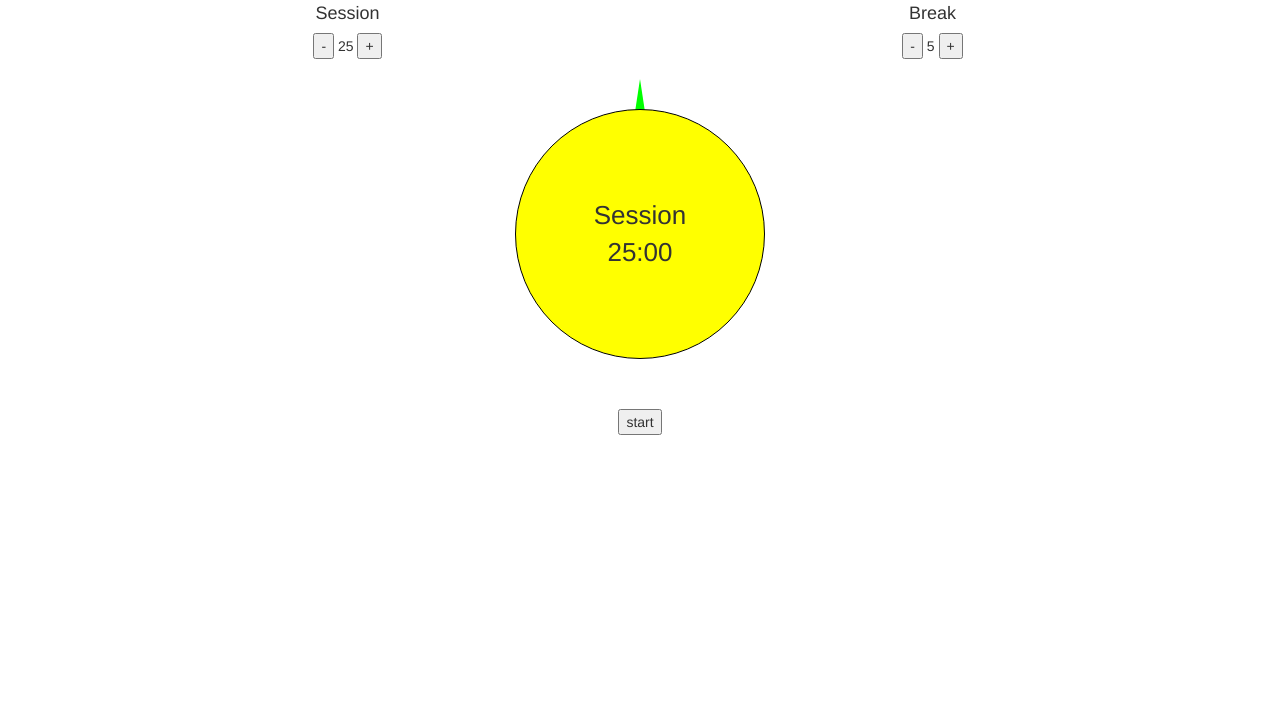
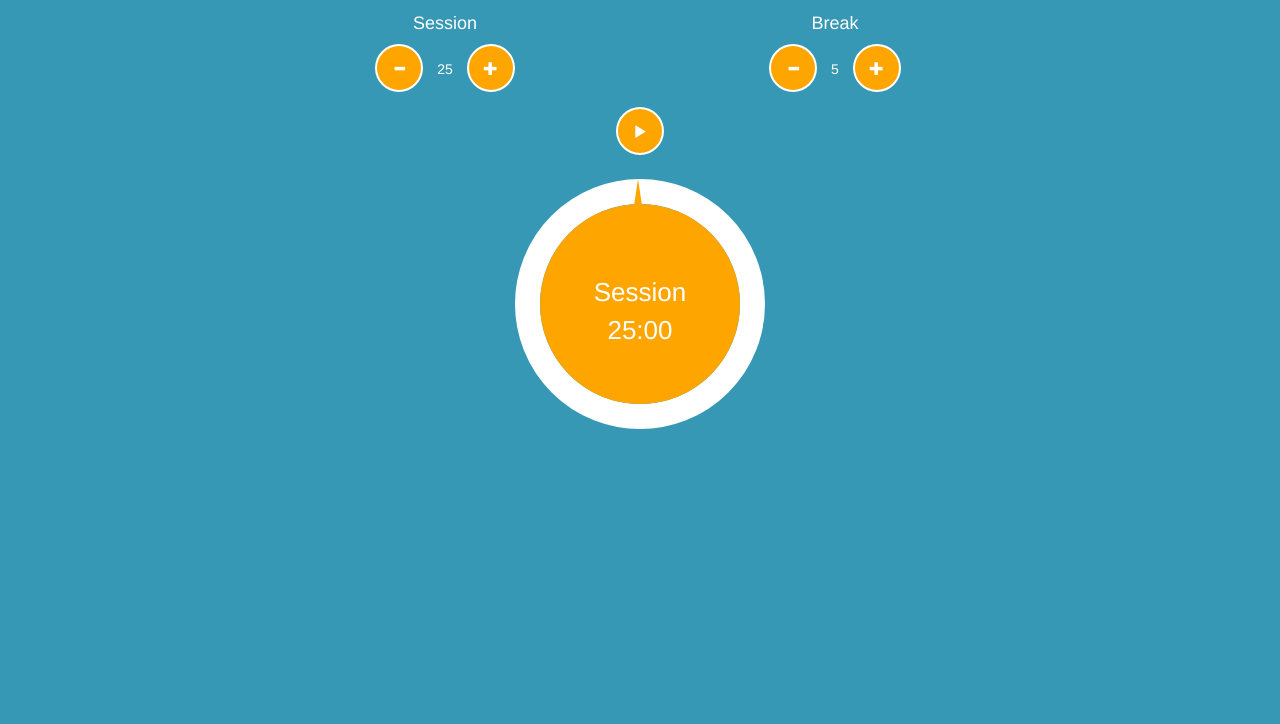
Before and after one commit to relwiwa/fcc-pomodoro-clock, a plain HTML site: page index.html in a window 1280 px wide. Shown: the part 76-800 px from the top of the page. Drawn offline with nearby package versions, Linux system fonts and the light colour scheme; some packages are replaced by stand-ins of ours.

Commit message:
Styling done
- For switch between sess and brk styling, mode class gets changed
manually due to compabibility with codepen (which restricts use of body
tag).
- There's also a new wrapper div.
- For color management,, SCSS was used.

To be done:
- hover-effects, as regular :hover styling does not work properly on
touch devices

```diff
--- /dev/null
+++ b/css/main.scss
@@ -0,0 +1,137 @@
+// SCSS Variables
+
+$colorComplimentaryA:#ffa500;
+$colorComplimentaryB:#3798B5;
+$colorNeutral:#ffffff;
+
+
+/********************************
+ Styles for sess/brk transition
+********************************/
+
+body.sess {
+  color:$colorNeutral;
+  background:$colorComplimentaryB;
+
+  #circle {
+    background:$colorComplimentaryA;
+  }
+
+  #pointer {
+    border-bottom-color:$colorComplimentaryA;
+  }
+
+  button {
+    background:$colorComplimentaryA;
+  }
+
+/* TO BE DONE:
+	Not working on touch devices,  */
+/*  button:hover {
+    background:$colorNeutral;
+    border-color:$colorComplimentaryA;
+    color:$colorComplimentaryA;
+  }*/
+
+}
+
+body.brk {
+  color:$colorNeutral;
+  background:$colorComplimentaryA;
+
+  #circle {
+    background:$colorComplimentaryB;
+  }
+
+  #pointer {
+    border-bottom-color:$colorComplimentaryB;
+  }
+
+  button {
+    background:$colorComplimentaryB;
+  }
+
+/* TO BE DONE:
+	Not working on touch devices,  */
+/*  button:hover {
+    background:$colorNeutral;
+    border-color:$colorComplimentaryB;
+    color:$colorComplimentaryB;
+  }*/
+}
+
+/********************************
+ General Styles
+********************************/
+
+h1 {
+  margin:0 0 10px 0;
+  padding:15px 0;
+  background:$colorNeutral;
+  color:$colorComplimentaryB;
+}
+
+button {
+  padding:15px;
+  border-radius:50%;
+  min-width:40px;
+  min-height:40px;
+  border:2px solid $colorNeutral;
+}
+
+#controls {
+  margin:15px 0 0 0;
+}
+
+span {
+  padding:10px;
+}
+
+/********************************
+ Styles for Clock
+********************************/
+
+#clock {
+  z-index:5;
+	position:relative;
+	width:250px;
+	height:250px;
+	margin:25px auto;
+  border-radius:50%;
+  border:25px $colorNeutral solid;
+}
+
+#session, #break {
+	position:absolute;
+	top:35%;
+	left:0;
+	z-index:17;
+	font-size:26px;
+}
+
+#container {
+	width:100%;
+	height:100%;
+	position:relative;
+}
+
+#circle {
+	position:relative;
+	width:100%;
+	height:100%;
+	border-radius:50%;
+	z-index:16;
+}
+
+#pointer {
+  width: 0;
+  height: 0;
+  border-left: 25px solid transparent;
+  border-right: 25px solid transparent;
+  border-bottom: 165px solid;
+	position:absolute;
+	top:-25px;
+	left:72.5px;
+	margin:0 auto;
+	z-index:15;
+}
--- a/index.html
+++ b/index.html
@@ -18,24 +18,39 @@
 
 <body>
 
-<div class="container text-center" ng-app="myClock" ng-controller="ClockController">
+<!--<body class="{{mode}}" ng-app="myClock" ng-controller="ClockController">-->
+<div id="wrapper" ng-app="myClock" ng-controller="ClockController">
 
-  <h1>Pomodoro Clock</h1>
+	<h1 class="text-center">Pomodoro Clock</h1>
 
-  <div class="row">
-    <div class="col col-xs-6">
+  <div class="container text-center">
+
+    <div id="settings" class="row">
+
+      <div class="col col-xs-6 col-sm-4 col-sm-offset-2">
         <h4>Session</h4>
-      <button ng-click="changeDuration('-', 'sess')">-</button>
+        <button class="glyphicon glyphicon-minus" ng-click="changeDuration('-', 'sess')"></button>
         <span ng-bind="sess.duration"></span>
-      <button ng-click="changeDuration('+', 'sess')">+</button>
+        <button class="glyphicon glyphicon-plus" ng-click="changeDuration('+', 'sess')"></button>
       </div>
-    <div class="col col-xs-6">
+
+      <div class="col col-xs-6 col-sm-4">
         <h4>Break</h4>
-      <button ng-click="changeDuration('-', 'brk')">-</button>
+        <button class="glyphicon glyphicon-minus" ng-click="changeDuration('-', 'brk')"></button>
         <span ng-bind="brk.duration"></span>
-      <button ng-click="changeDuration('+', 'brk')">+</button>
+        <button class="glyphicon glyphicon-plus" ng-click="changeDuration('+', 'brk')"></button>
       </div>
+
+    <!-- /#settings --></div>
+
+    <div id="controls" class="row">
+      <div class="col col-xs-12">
+        <button class="glyphicon glyphicon-play" ng-show="!started" ng-click="start();"></button>
+        <button class="glyphicon glyphicon-pause" ng-show="started && !paused" ng-click="pause();"></button>
+        <button class="glyphicon glyphicon-play" ng-show="started && paused" ng-click="advance();"></button>
+        <button class="	glyphicon glyphicon-stop" ng-show="started" ng-click="reset();"></button>
       </div>
+    <!-- /#controls --></div>
 
     <div id="clock" class="row">
       <div id="session" ng-if="mode === 'sess'" class="col col-xs-12">Session<br>{{sess.minutes | number: 0}}:{{sess.seconds * 1000 | date: 'ss'}}</div>
@@ -44,19 +59,13 @@
         <div id="circle"></div>
         <div id="pointer"></div>
       </div>
-  </div>
+    <!-- /#clock --></div>
 
-  <div class="row">
-    <div class="col col-xs-12">
-      <button ng-show="!started" ng-click="start();">start</button>
-      <button ng-show="started" ng-click="reset();">reset</button>
-      <button ng-show="started && !paused" ng-click="pause();">pause</button>
-      <button ng-show="started && paused" ng-click="advance();">continue</button>
-    </div>
-  </div>
+  <!-- /.container --></div>
 
-</div>
+<!-- /#wrapper --></div>
 
+<!--</body>-->
 
 </body>
 
--- a/js/main.js
+++ b/js/main.js
@@ -69,7 +69,10 @@ myClock.controller("ClockController", ["$scope", "$interval", function ($scope,
      - sess.elapsed changes after each interval,
      - sess.remaining, sess.minutes and sess.seconds and sess.pointer get updated automatically
      - minutes decrease by 1 every time when there is one second elapsed, ie. switching from :00 to :59
-     - at 0:00, session-interval is stopped, and switch to break-interval takes place */
+     - at 0:00, session-interval is stopped, and switch to break-interval takes place:
+       - mode becomes brk
+       - body-class gets changed manually, due to codepen restricting ability to add classes
+         to body element; otherwise it would be possible to add class={{mode}} to body-tag */
   $scope.$watch("sess.elapsed", function () {
     $scope.sess.remaining = $scope.sess.duration * 60 - $scope.sess.elapsed;
     if ($scope.sess.elapsed % 60 === 1) {
@@ -77,6 +80,7 @@ myClock.controller("ClockController", ["$scope", "$interval", function ($scope,
         $scope.sess.minutes--;
       } else {
         $scope.mode = "brk";
+        document.body.className = "brk";
         $interval.cancel($scope.currInterval);
         $scope.start();
         console.log("breaktime");
@@ -105,6 +109,7 @@ myClock.controller("ClockController", ["$scope", "$interval", function ($scope,
         $scope.brk.minutes--;
       } else {
         $scope.mode = "sess";
+        document.body.className = "sess";
         $interval.cancel($scope.currInterval);
         $scope.start();
         console.log("sessiontime");
@@ -232,5 +237,7 @@ myClock.controller("ClockController", ["$scope", "$interval", function ($scope,
 	}
 
 	$scope.handleTransformSupport();
+  document.body.className = "sess";
+
 
 }]);
```
Also changed, not shown: css/main.css, 1 other file. Lines whose indentation alone changed are shown as unchanged.
